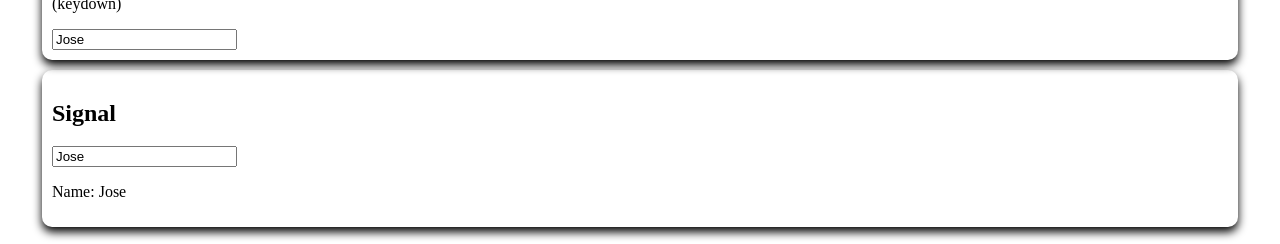
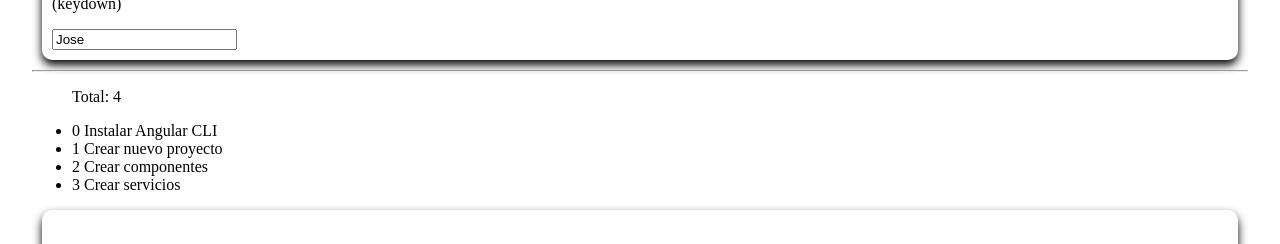
Before and after one commit to yahir140306/angular_aprendiendo, an Angular app: page /labs in a window 1280 px wide. Shown: the part 981-1225 px from the top of the page. Built offline with nearby package versions, Linux system fonts and the light colour scheme.

Commit message:
Corrige la iteración de tareas en labs.component.html y actualiza la definición de tareas en labs.component.ts para usar signal.

```diff
--- a/src/app/pages/labs/labs.component.html
+++ b/src/app/pages/labs/labs.component.html
@@ -6,7 +6,7 @@
       <a href="/home">Home</a>
     </li>
     <ul>
-      <li *ngFor="let task of tasks">
+      <li *ngFor="let task of tasks()">
         {{ task }}
       </li>
     </ul>
@@ -31,7 +31,13 @@
     <p>(keydown)</p>
     <input type="text" [value]="person.name" (keydown)="keydownHandler($event)">
   </section>
-
+  <hr>
+  <ul>
+    <p>Total: {{  tasks().length}}</p>
+    <li *ngFor="let task of tasks(); index as i">
+       {{ i }} {{ task }}
+    </li>
+  </ul>
   <section>
     <h1>Signal</h1>
     <input type="text" [value]="name()" (change)="changeHandler($event)">
--- a/src/app/pages/labs/labs.component.ts
+++ b/src/app/pages/labs/labs.component.ts
@@ -5,7 +5,8 @@ import { CommonModule } from '@angular/common';
 @Component({
   selector: 'app-root',
   standalone: true,
-  imports: [CommonModule, RouterOutlet],
+  // imports: [CommonModule, RouterOutlet],
+  imports: [CommonModule],
   templateUrl: './labs.component.html',
   styleUrls: ['./labs.component.css'],
 })
@@ -13,12 +14,12 @@ export class LabsComponent {
   title = 'todo-app';
   welcome = 'Bienvenido a mi primera ';
 
-  tasks = [
+  tasks = signal( [
     'Instalar Angular CLI',
     'Crear nuevo proyecto',
     'Crear componentes',
     'Crear servicios',
-  ];
+  ]);
 
   name = signal('Jose');
   age = 18;
```
